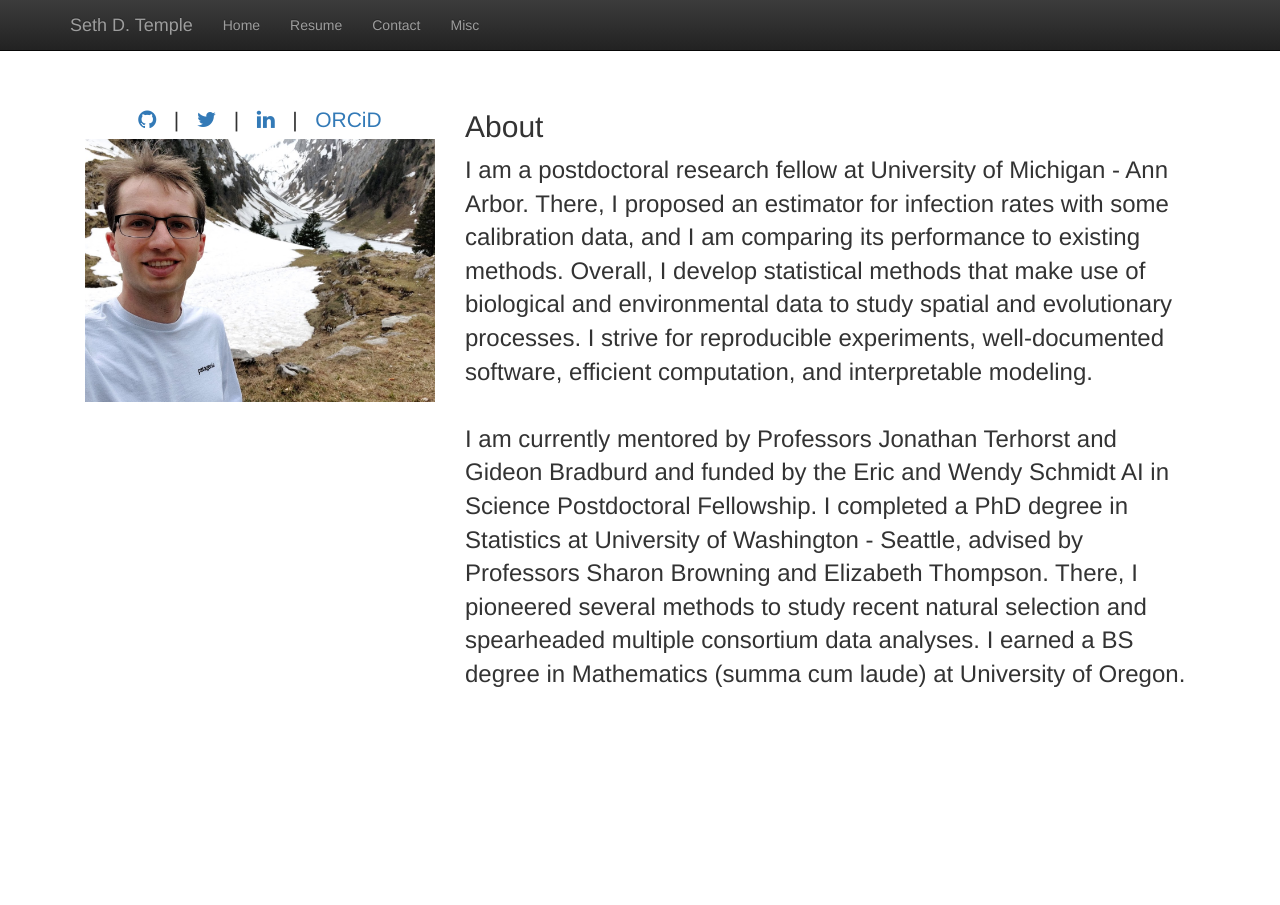
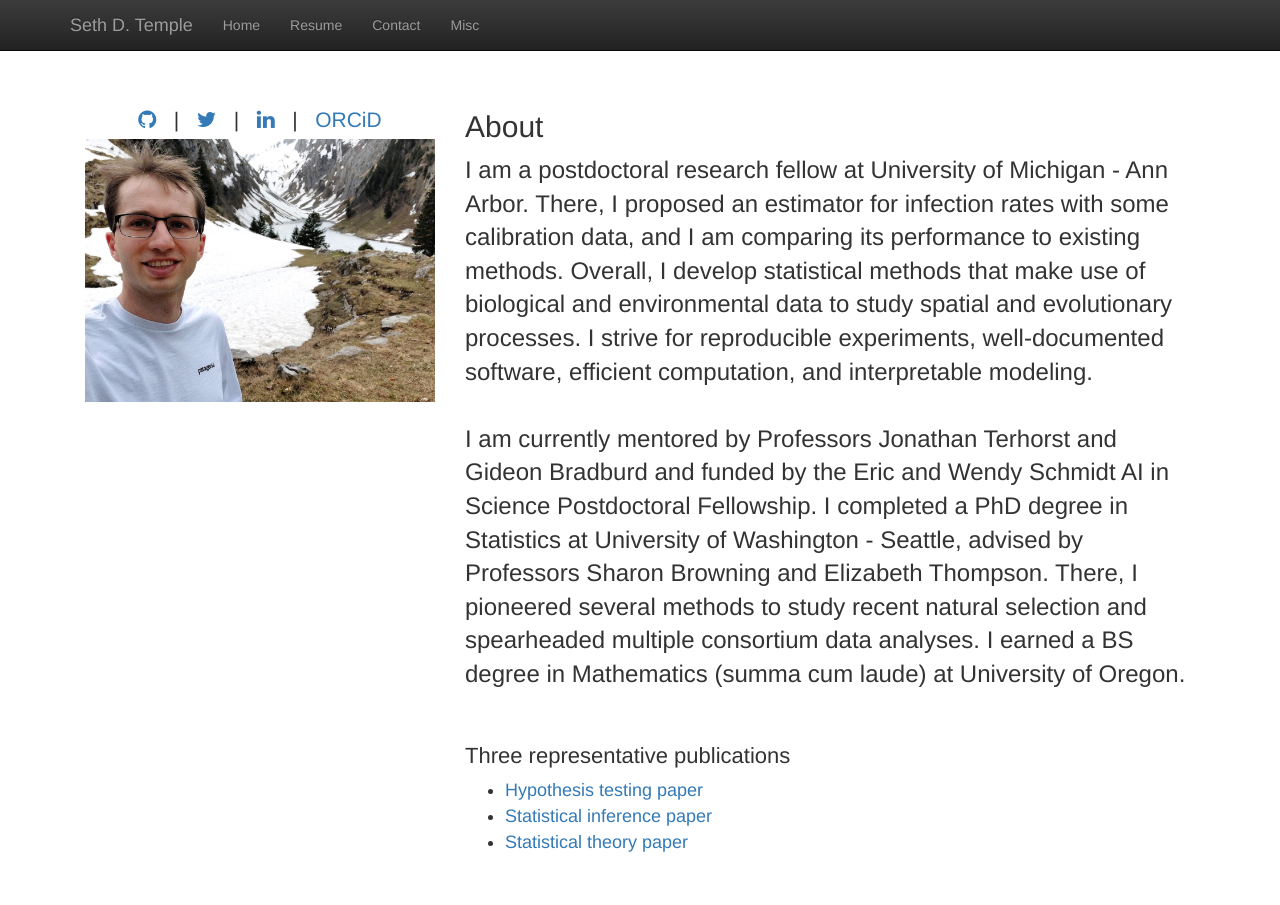
Before and after one commit to sdtemple/sdtemple.github.io, a Jekyll site: the page built from index.html, in a window 1280 px wide. Built offline with Jekyll 4.4.1, drawn with Linux system fonts in a browser that asks for light colours; nearby versions of some CDN libraries; library files that are not in the unit come from our copies.

Commit message:
update resume

```diff
--- a/index.html
+++ b/index.html
@@ -36,6 +36,17 @@ I completed a PhD degree in Statistics at University of Washington - Seattle, ad
 There, I pioneered several methods to study recent natural selection and spearheaded multiple consortium data analyses.
 I earned a BS degree in Mathematics (summa cum laude) at University of Oregon.
 
+<br/>
+<br/>
+<h4 style="font-size: 22px;">Three representative publications</h4>
+<p class="content" style="padding:0px;margin:0px 20px 0px;font-size: 28px;">
+  <ul>
+    <li style="font-size: 18px;"><a href = "https://doi.org/10.1016/j.ajhg.2025.09.004">Hypothesis testing paper</a></li>
+    <li style="font-size: 18px;"><a href = "https://doi.org/10.1016/j.ajhg.2024.08.023">Statistical inference paper</a></li>
+    <li style="font-size: 18px;"><a href = "https://doi.org/10.1016/j.tpb.2025.06.003">Statistical theory paper</a></li>
+  </ul>
+</p>
+
 </div>
 
 </div><!-- /.container -->
```
Also changed, not shown: 1 other file.
